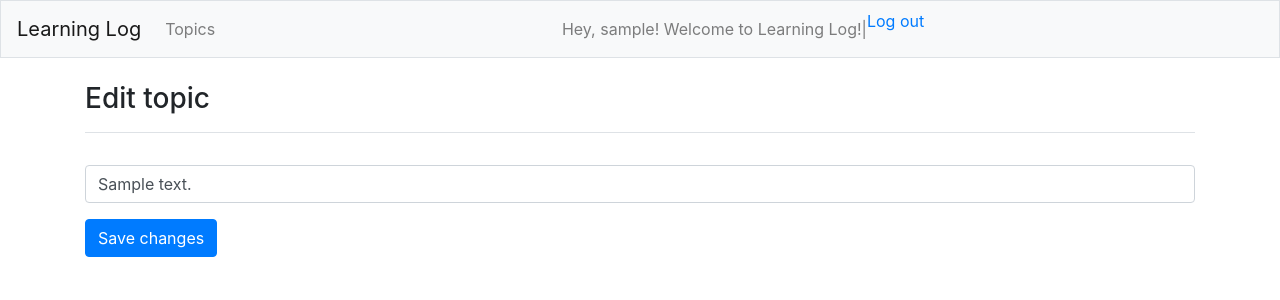
After one commit to hypercoder457/learning_log, a Django app: page /edit_topic/1/ in a window 1280 px wide. The commit adds this page. Shown: the top 300 px of the page. Run offline with Django 3.2, Linux system fonts and the light colour scheme; a user stored in the database is signed in; tables that the repository leaves empty hold one stand-in row (values such as "Sample post"); some libraries are stand-ins or nearby versions.

Commit message:
Implement small feature to edit a topic

```diff
--- /dev/null
+++ b/learning_logs/templates/learning_logs/edit_topic.html
@@ -0,0 +1,17 @@
+{% extends 'learning_logs/base.html' %}
+
+{% load bootstrap4 %}
+
+{% block page_header %}
+    <h3>Edit topic</h3>
+{% endblock page_header %}
+
+{% block content %}
+    <form method="POST" action="{% url 'learning_logs:edit_topic' topic.id %}" class="form">
+        {% csrf_token %}
+        {% bootstrap_form form %}
+        {% buttons %}
+            <button name="submit" class="btn btn-primary">Save changes</button>
+        {% endbuttons %}
+    </form>
+{% endblock content %}
--- a/learning_logs/templates/learning_logs/topic.html
+++ b/learning_logs/templates/learning_logs/topic.html
@@ -5,7 +5,6 @@
 {% endblock page_header %}
 
 {% block content %}
-
     <p>Entries:</p>
     <p>
         <a href="{% url 'learning_logs:new_entry' topic.id %}">Add new Entry Page</a>
@@ -29,4 +28,5 @@
                 Go ahead and try to add some entries!
             </p>
         {% endfor %}
+    <p><a href="{% url 'learning_logs:edit_topic' topic.id %}">Edit topic</a></p>
 {% endblock content %}
--- a/learning_logs/urls.py
+++ b/learning_logs/urls.py
@@ -17,6 +17,8 @@ urlpatterns: List[URLPattern] = [
     path('topics/<int:topic_id>/', views.single_topic, name='topic'),
     # Page to add a new topic with a FORM
     path('new_topic/', views.new_topic, name='new_topic'),
+    # Page for editing a topic.
+    path('edit_topic/<int:topic_id>/', views.edit_topic, name='edit_topic'),
     # Page for adding a new entry
     path('new_entry/<int:topic_id>/', views.new_entry, name='new_entry'),
     # Page for editing a current entry.
--- a/learning_logs/views.py
+++ b/learning_logs/views.py
@@ -11,7 +11,6 @@ from .forms import EntryForm, TopicForm
 from .models import Entry, Topic
 
 
-# Create your views here.
 def index(request: WSGIRequest) -> HttpResponse:
     """The Home page for Learning Log."""
     return render(request, 'learning_logs/index.html')
@@ -24,7 +23,7 @@ def check_topic_owner(request: WSGIRequest, topic: Topic) -> None:
 
 @login_required
 def topics(request: WSGIRequest) -> HttpResponse:
-    """The `Topics` page for Learning Log. This will show all the Topics."""
+    """The Topics page for Learning Log. This will show all the Topics."""
     all_topics = Topic.objects.filter(
         owner=request.user).order_by('date_added')
     context = {'topics': all_topics}
@@ -56,7 +55,7 @@ def new_topic(request: WSGIRequest) -> Union[HttpResponseRedirect, HttpResponseP
         # so process the data.
 
         if form.is_valid():
-            new_topic = form.save(commit=False)
+            new_topic: Topic = form.save(commit=False)
             new_topic.owner = request.user
             new_topic.save()
             return redirect('learning_logs:topics')
@@ -64,6 +63,20 @@ def new_topic(request: WSGIRequest) -> Union[HttpResponseRedirect, HttpResponseP
     # Display a blank or invalid form.
     context = {'form': form}
     return render(request, 'learning_logs/new_topic.html', context)
+
+
+@login_required
+def edit_topic(request: WSGIRequest, topic_id: int):
+    topic = get_object_or_404(Topic, id=topic_id)
+    if request.method != 'POST':
+        form = TopicForm(instance=topic)
+    else:
+        form = TopicForm(instance=topic, data=request.POST)
+        if form.is_valid():
+            form.save()
+            return redirect('learning_logs:topics')
+    context = {'form': form, 'topic': topic}
+    return render(request, 'learning_logs/edit_topic.html', context)
 
 
 @login_required
@@ -80,7 +93,7 @@ def new_entry(request: WSGIRequest, topic_id: int) -> Union[HttpResponseRedirect
         form = EntryForm(data=request.POST)
         if form.is_valid():
             if topic.owner == request.user:
-                new_entry = form.save(commit=False)
+                new_entry: Entry = form.save(commit=False)
                 new_entry.topic = topic
                 new_entry.save()
             return redirect('learning_logs:topic', topic_id=topic_id)
```
